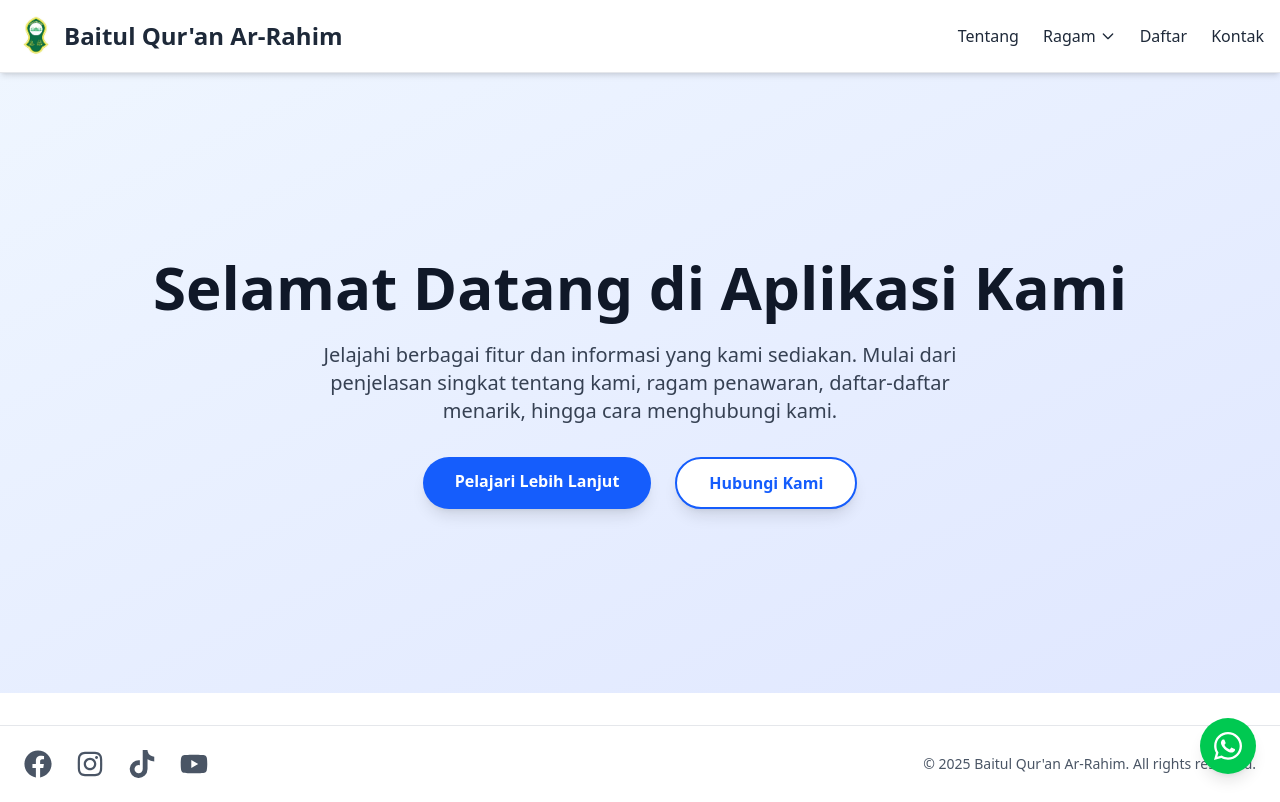
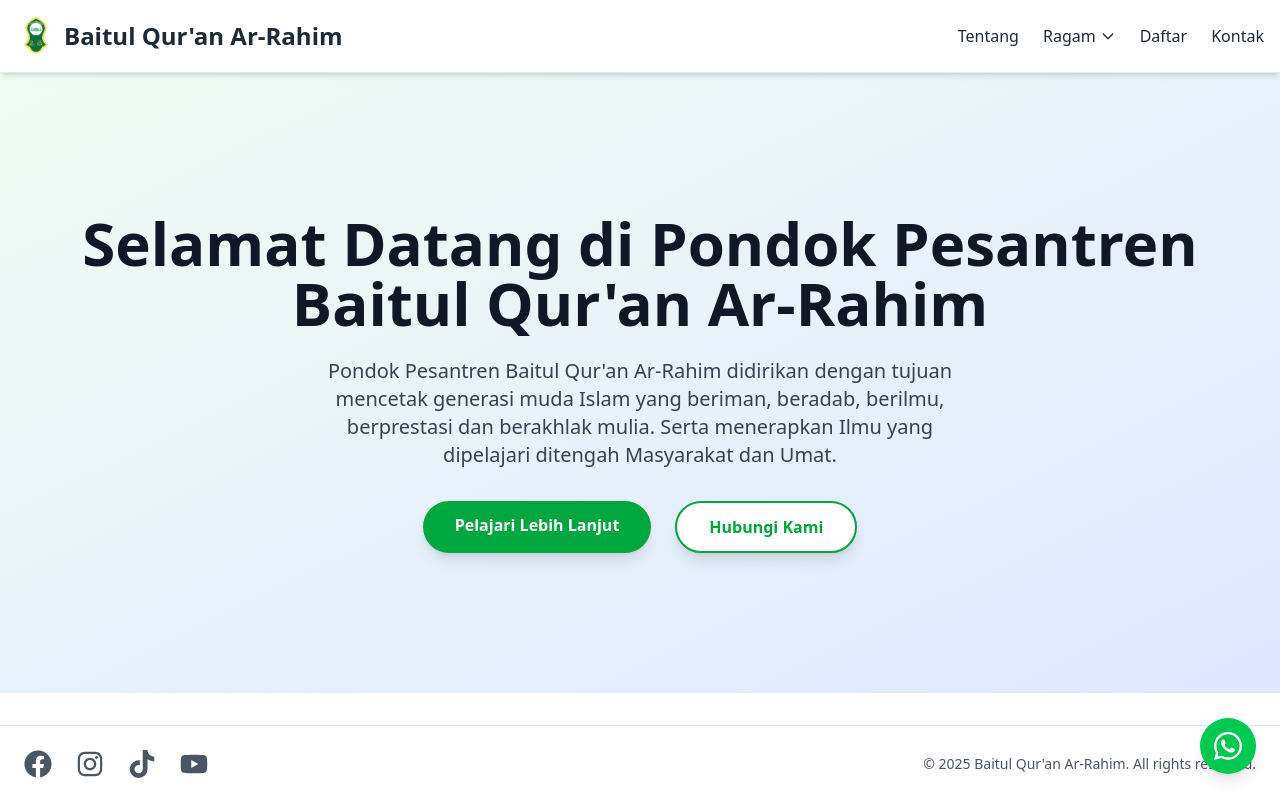
Before and after one commit to kenji0e/p, a React (Vite) app: page / in a window 1280 px wide. Built offline with nearby package versions, Linux system fonts and the light colour scheme.

Commit message:
baitul-Home

```diff
--- a/src/pages/Home.tsx
+++ b/src/pages/Home.tsx
@@ -4,24 +4,23 @@ import { Link } from 'react-router-dom';
 
 const Home: React.FC = () => {
   return (
-    <div className="min-h-[calc(100vh-180px)] flex flex-col items-center justify-center text-center p-6 bg-gradient-to-br from-blue-50 to-indigo-100">
+    <div className="min-h-[calc(100vh-180px)] flex flex-col items-center justify-center text-center p-6 bg-gradient-to-br from-green-50 to-indigo-100">
       <h1 className="text-5xl md:text-6xl font-extrabold text-gray-900 mb-6 animate-fade-in-down">
-        Selamat Datang di Aplikasi Kami
+        Selamat Datang di Pondok Pesantren Baitul Qur'an Ar-Rahim
       </h1>
       <p className="text-lg md:text-xl text-gray-700 max-w-2xl mb-8 animate-fade-in-up">
-        Jelajahi berbagai fitur dan informasi yang kami sediakan. Mulai dari penjelasan singkat
-        tentang kami, ragam penawaran, daftar-daftar menarik, hingga cara menghubungi kami.
+        Pondok Pesantren Baitul Qur'an Ar-Rahim didirikan dengan tujuan mencetak generasi muda Islam yang beriman, beradab, berilmu, berprestasi dan berakhlak mulia. Serta menerapkan Ilmu yang dipelajari ditengah Masyarakat dan Umat.
       </p>
       <div className="flex flex-col sm:flex-row space-y-4 sm:space-y-0 sm:space-x-6">
         <Link
           to="/tentang"
-          className="bg-blue-600 hover:bg-blue-700 text-white font-bold py-3 px-8 rounded-full shadow-lg transition-all duration-300 transform hover:scale-105"
+          className="bg-green-600 hover:bg-green-700 text-white font-bold py-3 px-8 rounded-full shadow-lg transition-all duration-300 transform hover:scale-105"
         >
           Pelajari Lebih Lanjut
         </Link>
         <Link
           to="/kontak"
-          className="bg-white border-2 border-blue-600 text-blue-600 hover:bg-blue-50 hover:text-blue-700 font-bold py-3 px-8 rounded-full shadow-lg transition-all duration-300 transform hover:scale-105"
+          className="bg-white border-2 border-green-600 text-green-600 hover:bg-green-50 hover:text-blue-700 font-bold py-3 px-8 rounded-full shadow-lg transition-all duration-300 transform hover:scale-105"
         >
           Hubungi Kami
         </Link>
```
